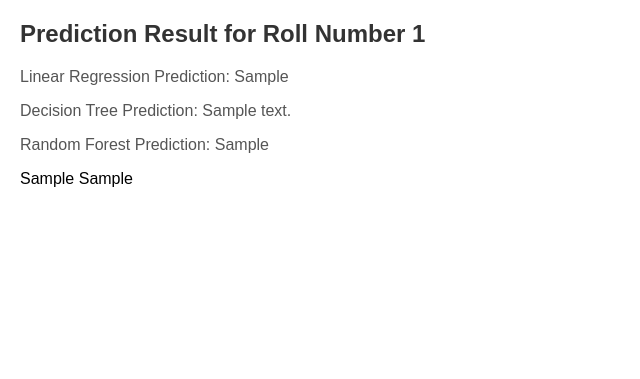
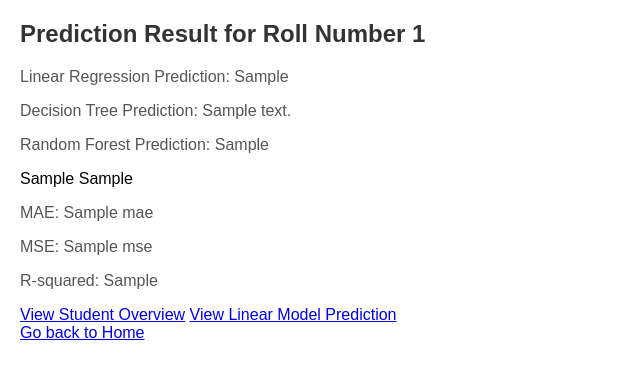
Before and after one commit to rishiikesh/Student-Mark-Prediction, a Flask app: template templates/result.html in a window 1280 px wide. Shown: the top 379 px of the page, without its empty margins (0-640 px from the left). Run offline with Flask 3, Linux system fonts and the light colour scheme; the template is opened without the code that fills it: most values are stand-ins (such as "Sample title", 1, 10 or a date in 2020); parts of the project's set-up code (start-up, migrations or seed data) failed here and were passed over; some libraries are stand-ins or nearby versions.

Commit message:
additional features

```diff
--- a/app.py
+++ b/app.py
@@ -4,12 +4,13 @@ from sklearn.model_selection import train_test_split
 from sklearn.linear_model import LinearRegression
 from sklearn.tree import DecisionTreeRegressor
 from sklearn.ensemble import RandomForestRegressor
+from sklearn.metrics import mean_absolute_error, mean_squared_error, r2_score
 import plotly.express as px
+import plotly.graph_objects as go
 
 app = Flask(__name__)
 
-# Generate synthetic data with study hours and attendance
-file_path = "C:/Users/rishi/OneDrive/Desktop/Creations/attendance_data.xlsx"  # Replace with the actual file path
+file_path = "C:/Users/rishi/OneDrive/Desktop/Creations/attendance_data.xlsx"
 df = pd.read_excel(file_path)
 
 # Assuming you want to predict 'marks' based on all features
@@ -30,6 +31,24 @@ linear_model.fit(X_train, y_train)
 decision_tree_model.fit(X_train, y_train)
 random_forest_model.fit(X_train, y_train)
 
+# Function to evaluate model metrics
+def evaluate_model(y_true, y_pred):
+    mae = mean_absolute_error(y_true, y_pred)
+    mse = mean_squared_error(y_true, y_pred)
+    r_squared = r2_score(y_true, y_pred)
+    return mae, mse, r_squared
+
+# Function to get feature importance
+def get_feature_importance(model, feature_names):
+    if hasattr(model, 'feature_importances_'):
+        importance = model.feature_importances_
+        data = {'Feature': feature_names, 'Importance': importance}
+        df_importance = pd.DataFrame(data)
+        return px.bar(df_importance, x='Feature', y='Importance', title='Feature Importance')
+    else:
+        return None
+
+# Function to predict marks for a given roll number
 def predict_marks_for_roll_number(roll_number, models, X, roll_numbers):
     if roll_number in roll_numbers.values:
         features = X[roll_numbers == roll_number]
@@ -42,6 +61,7 @@ def predict_marks_for_roll_number(roll_number, models, X, roll_numbers):
     else:
         return None
 
+# Function to generate main plot
 def get_prediction_plots(roll_number, predictions, model_names):
     num_plots = len(model_names)
 
@@ -52,6 +72,7 @@ def get_prediction_plots(roll_number, predictions, model_names):
 
     return plot_div
 
+# Function to generate feature plots
 def get_feature_plots(X):
     num_plots = X.shape[1]
 
@@ -62,10 +83,39 @@ def get_feature_plots(X):
 
     return plot_div
 
+# Function to render the student overview page
+@app.route('/student/<int:roll_number>')
+def student_overview(roll_number):
+    if roll_number in roll_numbers.values:
+        student_data = df[df['roll_number'] == roll_number]
+        return render_template('student_overview.html', roll_number=roll_number, student_data=student_data)
+    else:
+        return render_template('not_found.html', roll_number=roll_number)
+
+# Function to render individual model prediction page
+@app.route('/model/<int:roll_number>/<model_name>')
+def individual_model_prediction(roll_number, model_name):
+    models_dict = {'linear': linear_model, 'decision_tree': decision_tree_model, 'random_forest': random_forest_model}
+
+    if roll_number in roll_numbers.values and model_name in models_dict:
+        model = models_dict[model_name]
+        features = X[roll_numbers == roll_number]
+
+        prediction = model.predict(features)[0]
+
+        return render_template('individual_model_prediction.html',
+                               roll_number=roll_number,
+                               model_name=model_name.capitalize(),
+                               prediction=prediction)
+    else:
+        return render_template('not_found.html', roll_number=roll_number)
+
+# Function to render the home page
 @app.route('/')
 def home():
     return render_template('index.html')
 
+# Function to handle the prediction form submission
 @app.route('/predict', methods=['POST'])
 def predict():
     roll_number = int(request.form['roll_number'])
@@ -75,6 +125,12 @@ def predict():
     if predictions:
         linear_prediction, decision_tree_prediction, random_forest_prediction = predictions
         model_names = ['Linear Regression', 'Decision Tree', 'Random Forest']
+
+        # Model evaluation metrics
+        mae, mse, r_squared = evaluate_model(y_test, random_forest_model.predict(X_test))
+
+        # Feature importance for Random Forest
+        feature_importance_plot = get_feature_importance(random_forest_model, X.columns)
 
         # Generate the main plot
         main_plot = get_prediction_plots(roll_number, [linear_prediction, decision_tree_prediction, random_forest_prediction], model_names)
@@ -87,6 +143,10 @@ def predict():
                                linear_prediction=linear_prediction,
                                decision_tree_prediction=decision_tree_prediction,
                                random_forest_prediction=random_forest_prediction,
+                               mae=mae,
+                               mse=mse,
+                               r_squared=r_squared,
+                               feature_importance_plot=feature_importance_plot,
                                main_plot=main_plot,
                                feature_plots=feature_plots)
     else:
--- a/templates/result.html
+++ b/templates/result.html
@@ -27,6 +27,10 @@
             height: auto;
             margin-top: 20px;
         }
+
+        .plot-container {
+            margin-top: 20px;
+        }
     </style>
 </head>
 <body>
@@ -41,5 +45,26 @@
     <!-- Display feature plots -->
     {{ feature_plots|safe }}
 
+    <div>
+    <p>MAE: {{ mae }}</p>
+    <p>MSE: {{ mse }}</p>
+    <p>R-squared: {{ r_squared }}</p>
+    </div>
+
+    <!-- Display feature importance plot
+    <div>{{ feature_importance_plot | safe }}</div> -->
+
+    <!-- Add buttons or links to navigate to individual marks and student overview -->
+    <div>
+        <a href="{{ url_for('student_overview', roll_number=roll_number) }}">View Student Overview</a>
+        <a href="{{ url_for('individual_model_prediction', roll_number=roll_number, model_name='linear') }}">View Linear Model Prediction</a>
+        <!-- Add other links as needed -->
+    </div>
+
+    <!-- Add other content or links as needed -->
+
+    <!-- Add links to navigate back to the home page or other sections -->
+    <a href="{{ url_for('home') }}">Go back to Home</a>
+
 </body>
 </html>
```
Also changed, not shown: templates/student_overview.html (added, +43 -0 lines), 1 other file.
